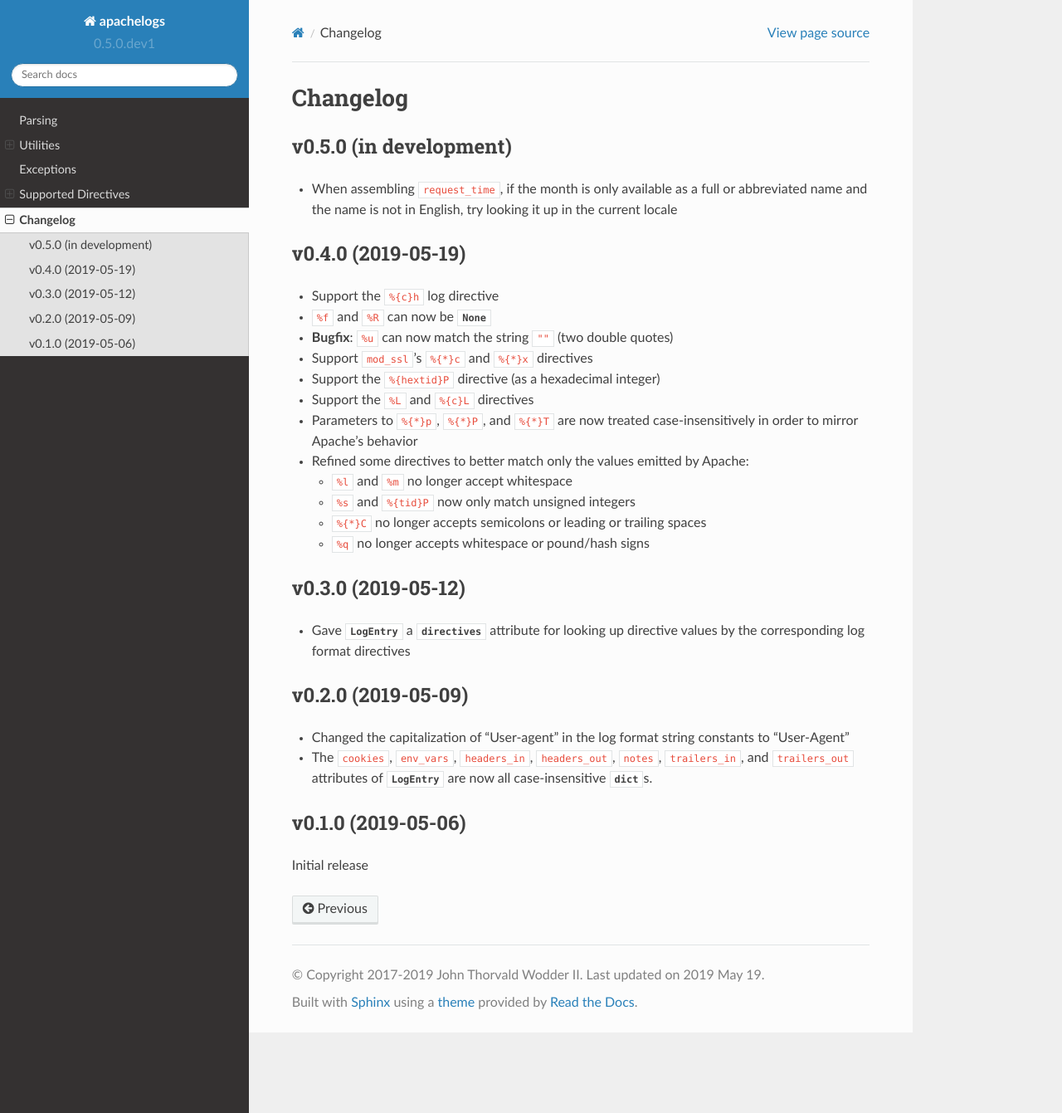
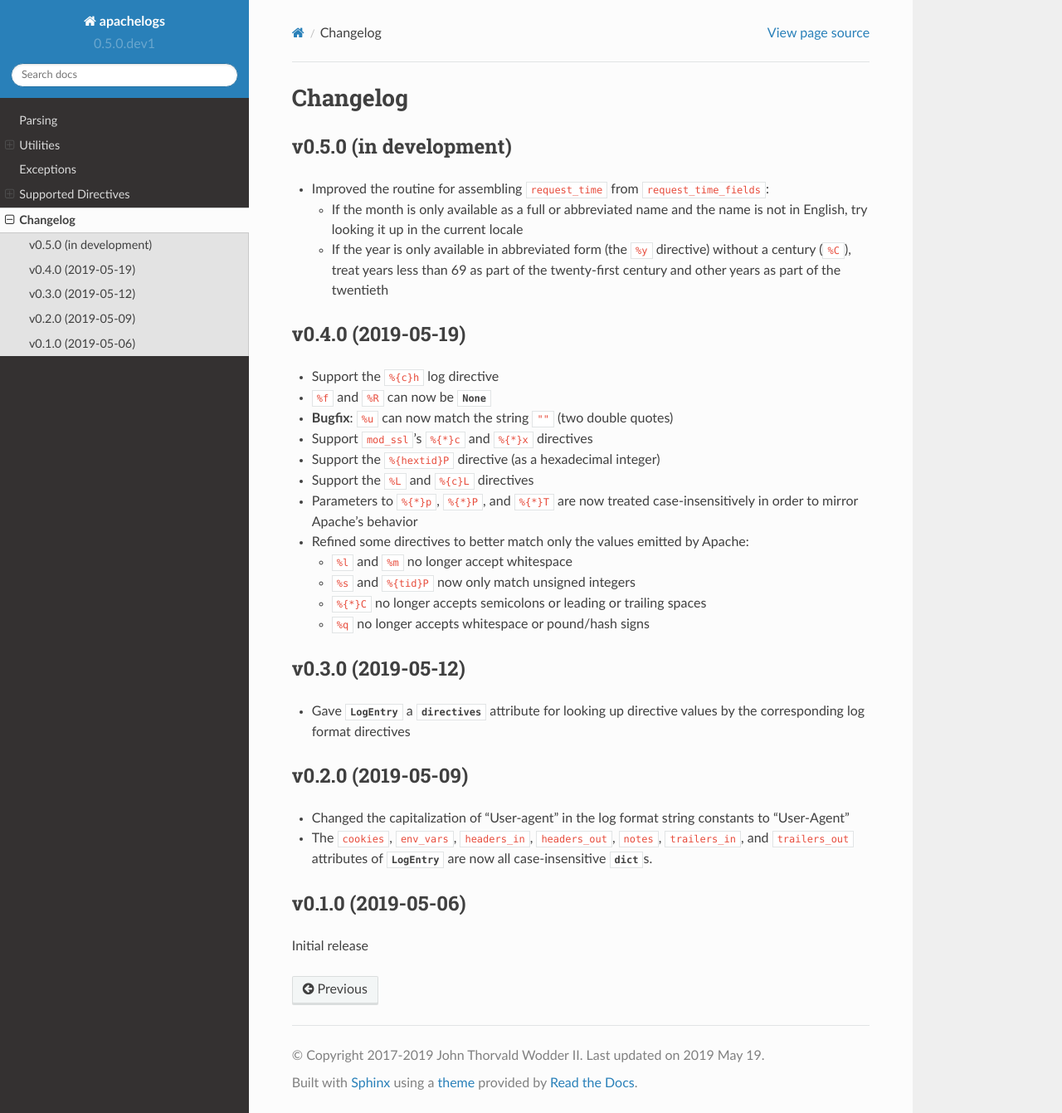
Before and after one commit to jwodder/apachelogs, a Sphinx documentation site: the page built from docs/changelog.rst, in a window 1280 px wide and 1341 px high. Shown: the whole window at 83% size. Built offline with Sphinx 7.4.7 and the Read the Docs theme 2.0.0, drawn with Linux system fonts in a browser that asks for light colours.

Commit message:
assemble_datetime(): Treat a %y without %C like POSIX does

```diff
--- a/docs/changelog.rst
+++ b/docs/changelog.rst
@@ -5,9 +5,14 @@ Changelog
 
 v0.5.0 (in development)
 -----------------------
-- When assembling ``request_time``, if the month is only available as a full or
-  abbreviated name and the name is not in English, try looking it up in the
-  current locale
+- Improved the routine for assembling ``request_time`` from
+  ``request_time_fields``:
+
+  - If the month is only available as a full or abbreviated name and the name
+    is not in English, try looking it up in the current locale
+  - If the year is only available in abbreviated form (the ``%y`` directive)
+    without a century (``%C``), treat years less than 69 as part of the
+    twenty-first century and other years as part of the twentieth
 
 v0.4.0 (2019-05-19)
 -------------------
```
Also changed, not shown: CHANGELOG.md (+7 -3 lines), 2 other files.
